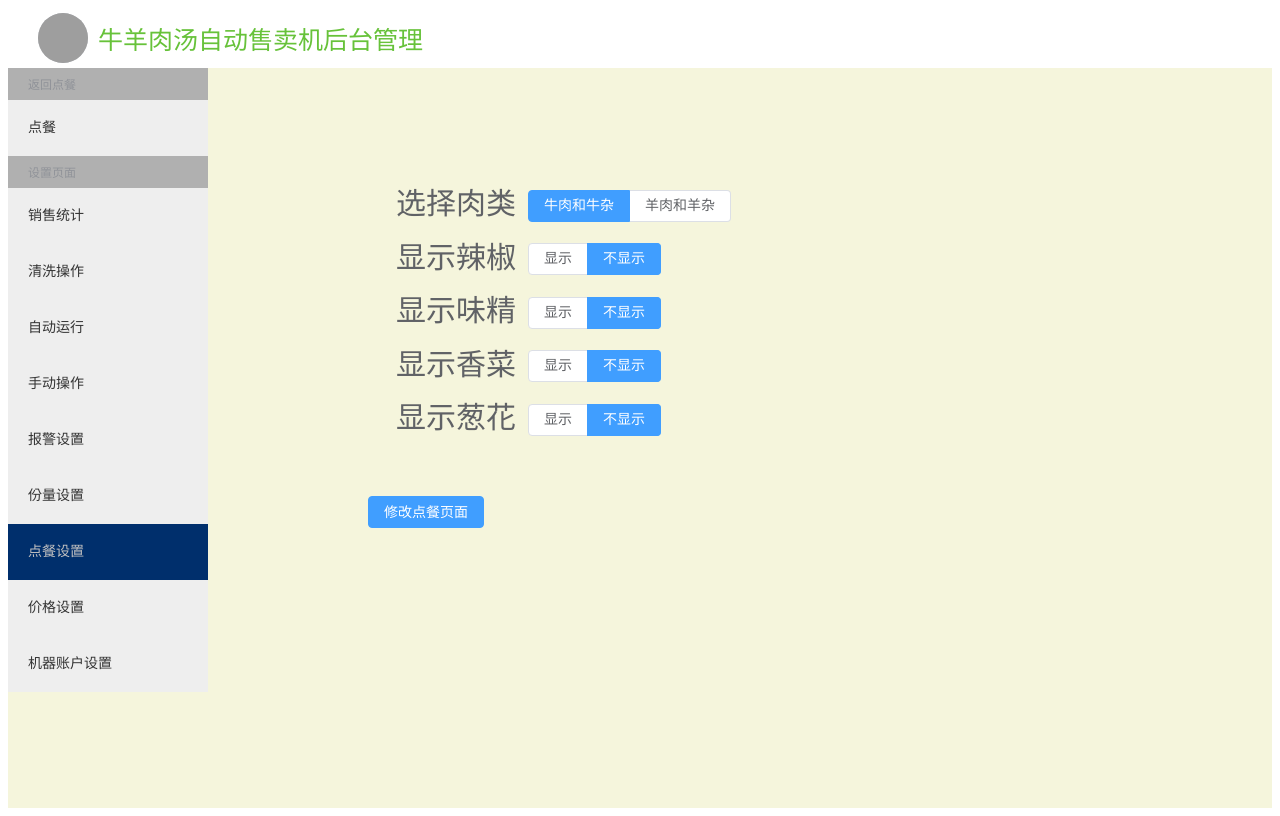
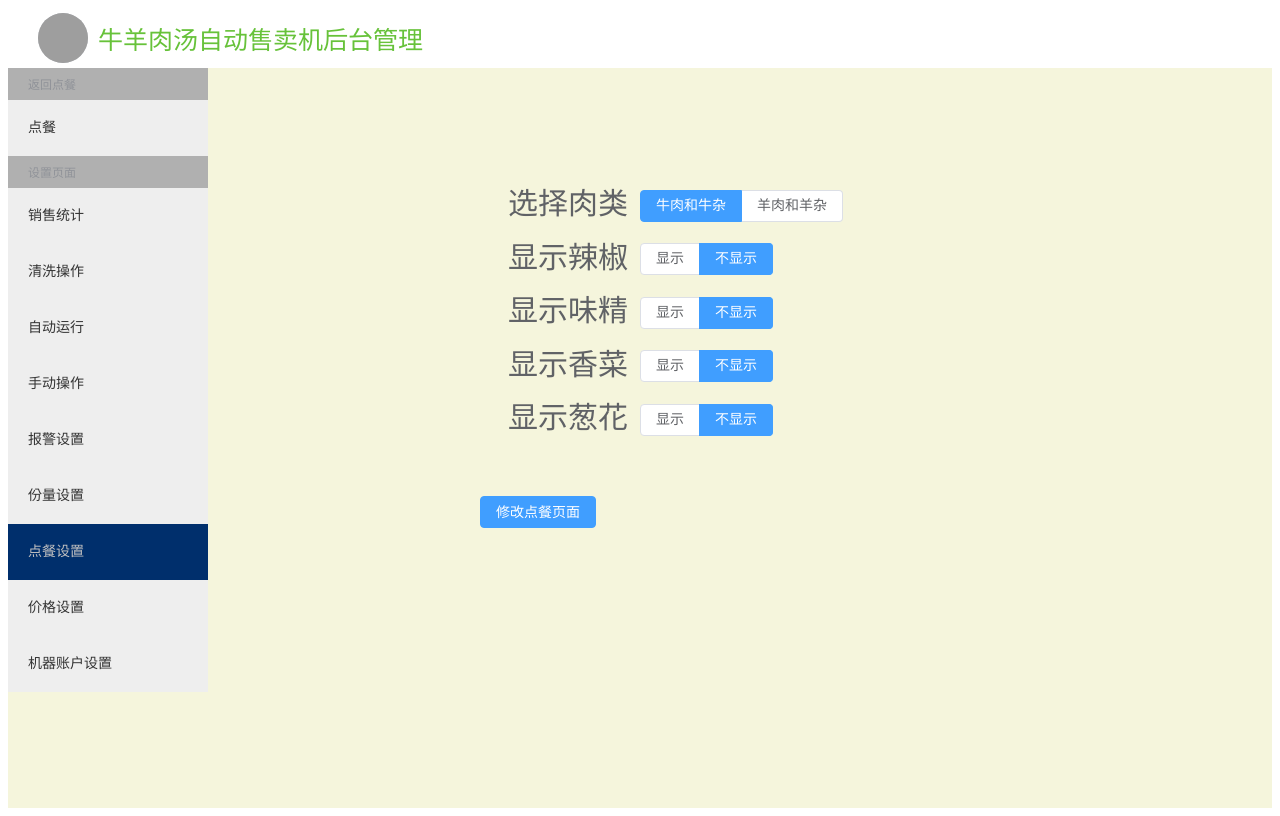
Before and after one commit to wskvfhprrk/nrt2, a Vue app in the folder web/: page /orderingSettings in a window 1280 px wide. Built offline with nearby package versions, Linux system fonts and the light colour scheme; sample sign-in values are in the browser's storage; grey boxes are pictures that could not be loaded.

Commit message:
页面修改

```diff
--- a/web/src/App.vue
+++ b/web/src/App.vue
@@ -12,13 +12,19 @@ export default {
 
 <style scoped>
 #app {
-  /*background-image: url('@/assets/img/background.jpg');*/
   background-size: cover;
   background-position: center;
   min-height: 100vh;
-  /*display: flex;*/
   justify-content: center;
   align-items: center;
   background-color: var(--beige);
+  overflow: auto; /* 确保内容可以滚动 */
+  scrollbar-width: none; /* Firefox */
+  -ms-overflow-style: none; /* IE 10+ */
 }
+
+#app::-webkit-scrollbar {
+  display: none; /* Chrome, Safari, Opera */
+}
+
 </style>
--- a/web/src/components/OrderingSettings.vue
+++ b/web/src/components/OrderingSettings.vue
@@ -2,7 +2,7 @@
   <div class="container">
     <el-form label-width="200px">
       <!-- Meat Category Selection -->
-      <el-form-item label="选择肉类" style="font-size: 15px;">
+      <el-form-item label="选择肉类" >
         <el-radio-group v-model="selectedCategory">
           <el-radio-button label="牛肉和牛杂">牛肉和牛杂</el-radio-button>
           <el-radio-button label="羊肉和羊杂">羊肉和羊杂</el-radio-button>
@@ -67,10 +67,15 @@ export default {
 <style scoped>
 .container {
   width: 600px;
-  margin: 100px 100px;
+  margin: 100px auto; /* 使整个容器居中 */
 }
 .el-form-item {
   margin-bottom: 20px;
+}
+.button-container {
+  display: flex;
+  justify-content: center; /* 使按钮水平居中 */
+  margin-top: 40px; /* 调整按钮上方的间距 */
 }
 ::v-deep .el-form-item__label {
   font-size: 30px;
```
